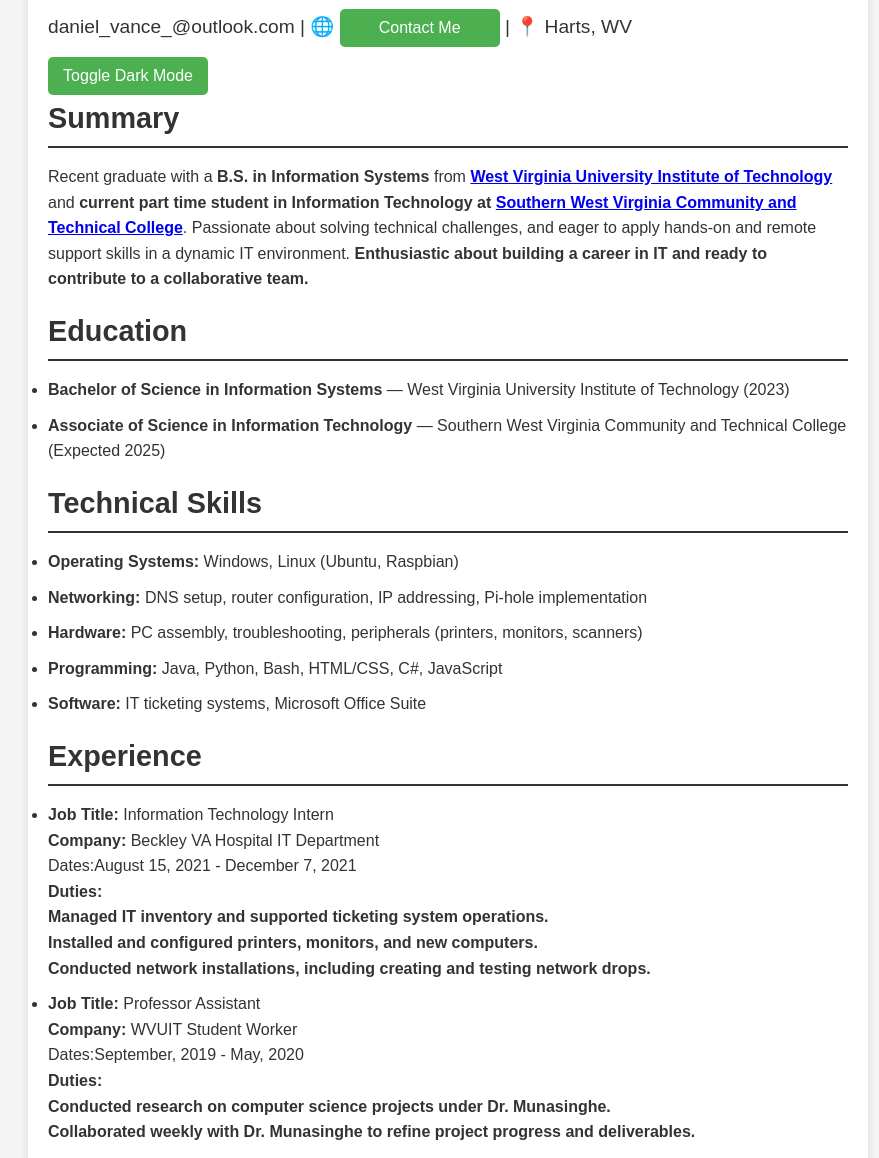
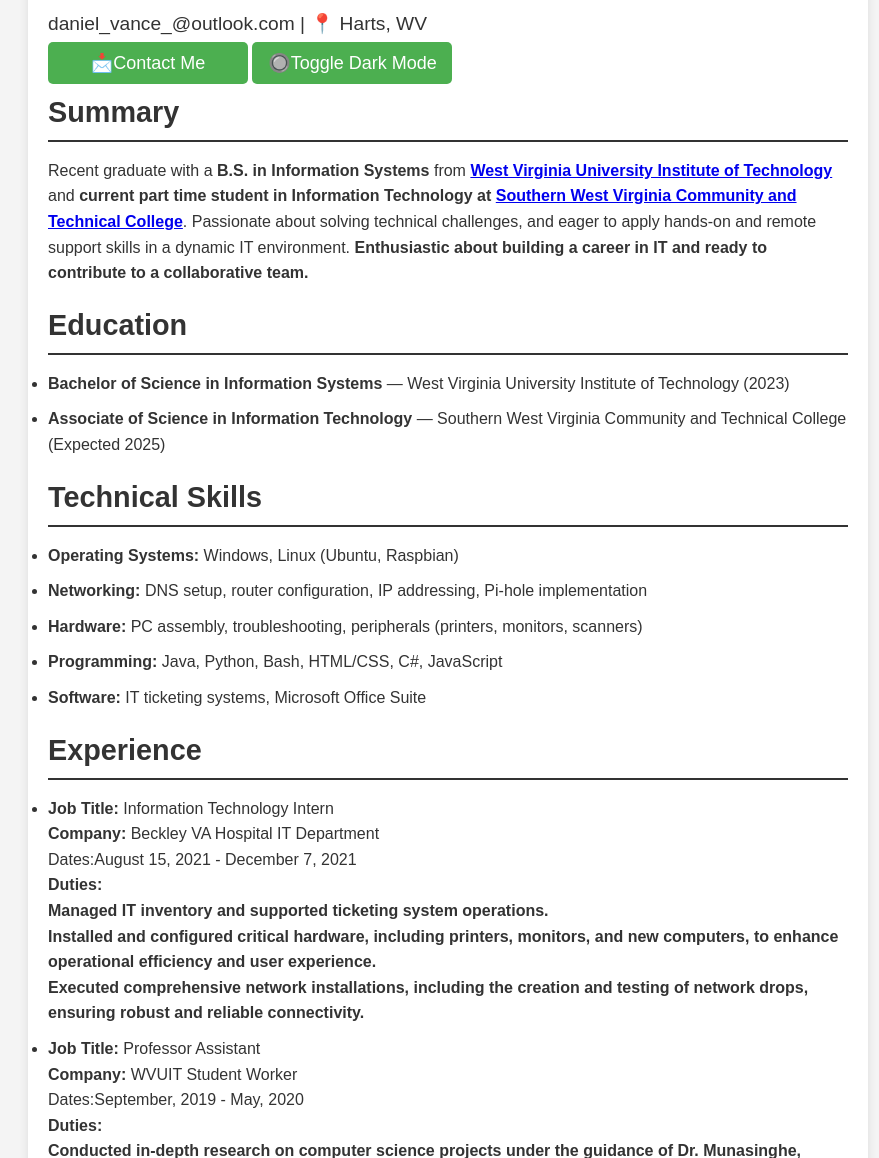
Before and after one commit to reedus1/reedus1.github.io, a plain HTML site: page docs/index.html in a window 1280 px wide. Shown: the part 96-1254 px from the top of the page, without its empty margins (192-1071 px from the left). Drawn offline with Linux system fonts and the light colour scheme.

Commit message:
v0.53
Made some visual layout changes and hardcoded technical skills into the webpage. Decided that I had more control over the look of the website if I just used a simpler method. No need to be a show off with that pulling json data...its really not that impressive to begin with.

```diff
--- a/docs/css/style_dark_mode.css
+++ b/docs/css/style_dark_mode.css
@@ -104,9 +104,10 @@ input:focus, textarea:focus {
 
 button {
     width: 100%;
-    max-width: 400px;
+    max-width: 200px;
     padding: 10px;
-    font-size: 16px;
+    margin-bottom: 5px;
+    font-size: 18px;
     background-color: #4CAF50;  /* Green button */
     color: white;
     border: none;
--- a/docs/css/styles_light_mode.css
+++ b/docs/css/styles_light_mode.css
@@ -95,19 +95,18 @@ input, textarea {
 
 button{
     width: 100%;
-    max-width: 400px; /* Same width as inputs */
+    height: 100%;
+    max-width: 200px;
     padding: 10px;
-    font-size: 16px;
+    margin-bottom: 5px;
+    font-size: 18px;
     background-color: #4CAF50;
     color: white;
     border: none;
     border-radius: 5px;
-    cursor: pointer;
+    cursor:pointer;
 }
 
 button:hover {
     background-color: #45a049;
 }
-
-
-/* Add more styles as needed */
--- a/docs/index.html
+++ b/docs/index.html
@@ -13,8 +13,10 @@
                 <h1>Daniel Reed Vance</h1>
                 <!--Email Information-->
                 <p>&#100;&#97;&#110;&#105;&#101;&#108;&lowbar;&#118;&#97;&#110;&#99;&#101;&lowbar;&commat;&#111;&#117;&#116;&#108;&#111;&#111;&#107;&period;&#99;&#111;&#109;
-                    | 🌐 <a href="#"><button style="margin-bottom: 1%;width:20%" onclick="load_contact_page()"> Contact Me</button></a> | 📍 Harts, WV</p>
-                <button style="width:20%"onclick="light_mode_toggle()">Toggle Dark Mode</button>
+                | 📍 Harts, WV<br></p>
+                <button onclick="load_contact_page()">📩Contact Me</button>
+                <button onclick="light_mode_toggle()">🔘Toggle Dark Mode</button>
+
             </div>
             <div class="section">
                 <h2>Summary</h2>
--- a/docs/js/load.js
+++ b/docs/js/load.js
@@ -3,15 +3,15 @@ function load_data(){
             <strong>Information Technology Intern (Job Shadow)</strong> — Beckley VA Hospital IT Department (January 2023 – April 2023)
             <ul>
                 <li>Managed IT inventory and supported ticketing system operations.</li>
-                <li>Installed and configured printers, monitors, and new computers.</li>
-                <li>Conducted network installations, including creating and testing network drops.</li>
+              <li>Installed and configured critical hardware, including printers, monitors, and new computers, to enhance operational efficiency and user experience.</li>
+              <li>Executed comprehensive network installations, including the creation and testing of network drops, ensuring robust and reliable connectivity.</li>
             </ul>
         </li>
         <li>
             <strong>Professor Assistant (Student Worker)</strong> — West Virginia University Institute of Technology (August 2022 – December 2022)
             <ul>
-                <li>Conducted research on computer science projects under Dr. Munasinghe.</li>
-                <li>Collaborated weekly with Dr. Munasinghe to refine project progress and deliverables.</li>
+                <li>Conducted in-depth research on computer science projects under the guidance of Dr. Munasinghe, focusing on innovative problem-solving and practical applications.</li>
+              <li>Collaborated closely with Dr. Munasinghe in weekly sessions to refine project goals, enhance methodologies, and ensure the timely delivery of high-quality outcomes.</li>
             </ul>
         </li>`;
     fallback_exp_content = document.getElementById("experience");
--- a/docs/json/data.json
+++ b/docs/json/data.json
@@ -35,8 +35,8 @@
           "fromtodate": "August 15, 2021 - December 7, 2021",
           "duties": [
               "Managed IT inventory and supported ticketing system operations.",
-              "Installed and configured printers, monitors, and new computers.",
-              "Conducted network installations, including creating and testing network drops."
+              "Installed and configured critical hardware, including printers, monitors, and new computers, to enhance operational efficiency and user experience.",
+              "Executed comprehensive network installations, including the creation and testing of network drops, ensuring robust and reliable connectivity."
           ]
       },
       {
@@ -44,8 +44,8 @@
           "company": "WVUIT Student Worker",
           "fromtodate": "September, 2019 - May, 2020",
           "duties": [
-              "Conducted research on computer science projects under Dr. Munasinghe.",
-              "Collaborated weekly with Dr. Munasinghe to refine project progress and deliverables."
+              "Conducted in-depth research on computer science projects under the guidance of Dr. Munasinghe, focusing on innovative problem-solving and practical applications.",
+              "Collaborated closely with Dr. Munasinghe in weekly sessions to refine project goals, enhance methodologies, and ensure the timely delivery of high-quality outcomes."
           ]
       }
   ]
```
